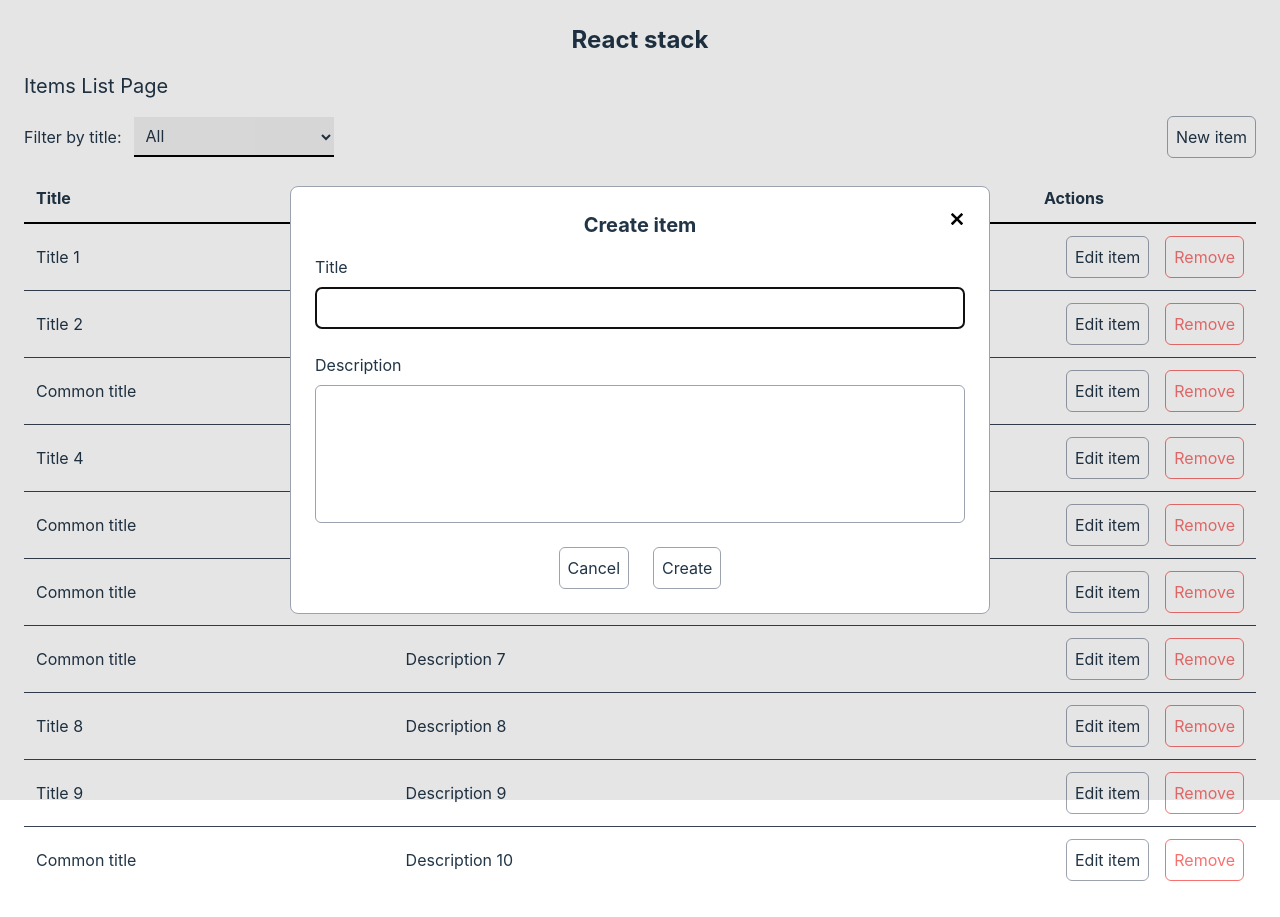
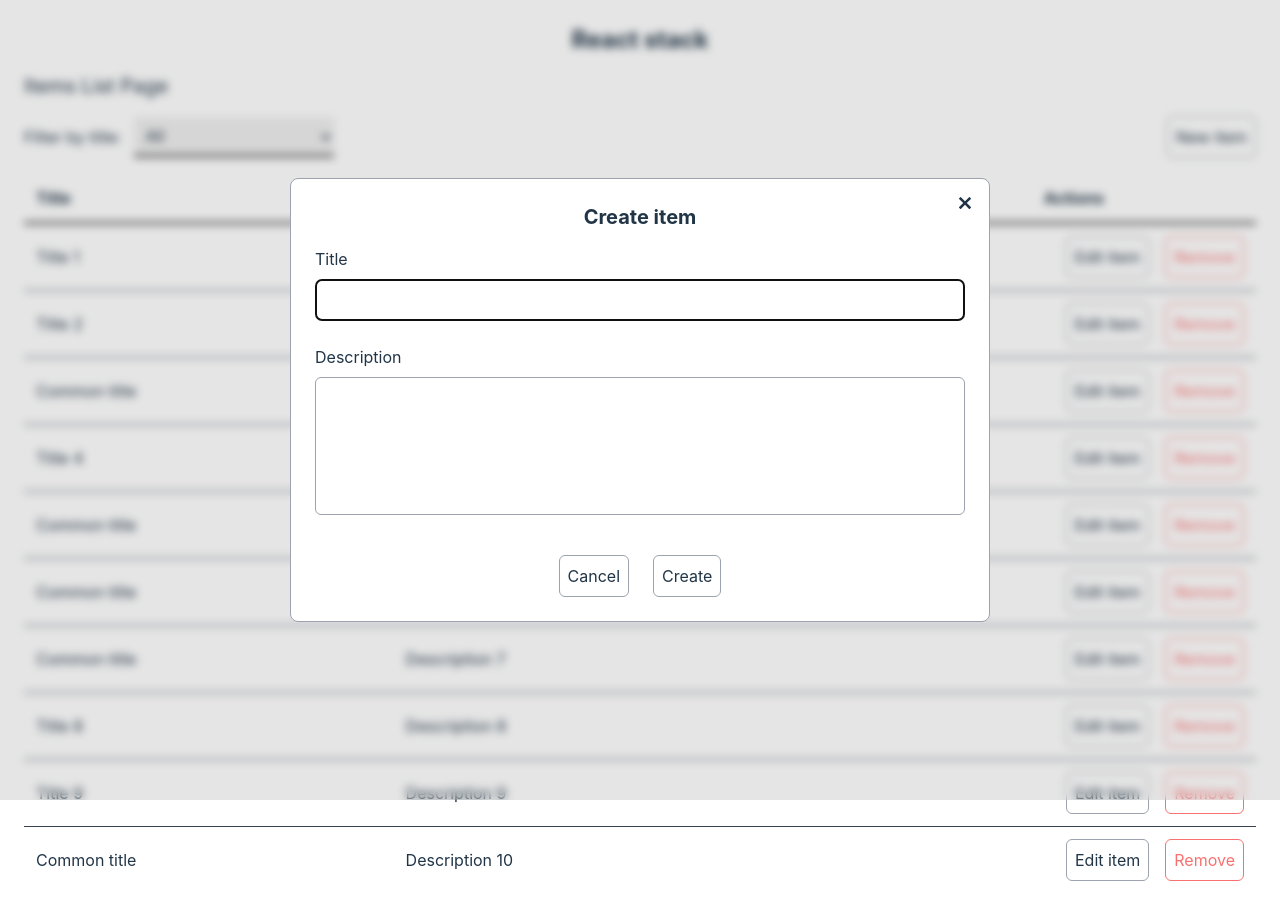
Before and after one commit to eugene-korobka/test-vite-react-stack, a React (Vite) app: page / in a window 1280 px wide. Both pictures are taken after a click on the button "New item". Built offline with nearby package versions, Linux system fonts and the light colour scheme; data requests are answered from the project's data file.

Commit message:
refactored modals with new components

```diff
--- /dev/null
+++ b/src/components/ModalComponents.tsx
@@ -0,0 +1,127 @@
+import React from "react";
+import { createPortal } from "react-dom";
+import { ReactComponent as CloseIcon } from "src/assets/close-icon.svg";
+
+const Backdrop = (props: React.PropsWithChildren) => {
+  const { children } = props;
+
+  return (
+    <div className="modal-back fixed top-0 bottom-0 left-0 right-0 p-6 overflow-hidden overscroll-contain flex justify-center items-center bg-black/10 backdrop-blur-sm">
+      {children}
+    </div>
+  );
+};
+
+const ModalBox = (props: React.PropsWithChildren) => {
+  const { children } = props;
+
+  return (
+    <div className="relative max-w-175 w-9/10 p-6 overflow-hidden overscroll-contain border border-solid border-gray-400 rounded-lg bg-[var(--light-bg-color)] dark:bg-[var(--dark-bg-color)]">
+      {children}
+    </div>
+  );
+};
+
+const ConfirmModalBox = (props: React.PropsWithChildren) => {
+  const { children } = props;
+
+  return (
+    <div className="relative max-w-175 p-6 overflow-hidden overscroll-contain border border-solid border-gray-400 rounded-lg bg-[var(--light-bg-color)] dark:bg-[var(--dark-bg-color)]">
+      {children}
+    </div>
+  );
+};
+
+type ModalCloseButtonProps = {
+  onClick?: React.MouseEventHandler;
+};
+
+const ModalCloseButton = (props: ModalCloseButtonProps) => {
+  const { onClick } = props;
+
+  return (
+    <button className="absolute top-6 right-6 translate-x-1/2 -translate-y-1/2 z-1 text-current" onClick={onClick}>
+      <CloseIcon className="w-4 h-4 text-current fill-current" />
+    </button>
+  );
+};
+
+type ModalBaseProps = React.PropsWithChildren & {
+  isOpen: boolean;
+  onClose?: () => void;
+};
+
+const BaseModal = (props: ModalBaseProps) => {
+  const { isOpen, children, onClose } = props;
+
+  if (isOpen) {
+    return createPortal(
+      <Backdrop>
+        <ModalBox>
+          {children}
+          <ModalCloseButton onClick={onClose} />
+        </ModalBox>
+      </Backdrop>,
+      document.body,
+    );
+  }
+
+  return null;
+};
+
+const ConfirmModal = (props: ModalBaseProps) => {
+  const { isOpen, children } = props;
+
+  if (isOpen) {
+    return createPortal(
+      <Backdrop>
+        <ConfirmModalBox>{children}</ConfirmModalBox>
+      </Backdrop>,
+      document.body,
+    );
+  }
+
+  return null;
+};
+
+type ModalHeaderProps = React.PropsWithChildren & {
+  title?: string;
+};
+
+const Header = (props: ModalHeaderProps) => {
+  const { title, children } = props;
+
+  return (
+    <header className="relative mb-4 last:mb-0">
+      {title && <div className="text-xl text-center font-bold">{title}</div>}
+      {children}
+    </header>
+  );
+};
+
+const Main = (props: React.PropsWithChildren) => {
+  const { children } = props;
+
+  return <main className="mb-4 overflow-y-hidden overscroll-contain text-start last:mb-0">{children}</main>;
+};
+
+const Footer = (props: React.PropsWithChildren) => {
+  const { children } = props;
+
+  return (
+    <footer className="flex justify-center items-center">
+      {children}
+    </footer>
+  );
+};
+
+export const Modal = {
+  Backdrop,
+  ModalBox,
+  ConfirmModalBox,
+  BaseModal,
+  ConfirmModal,
+  Header,
+  Main,
+  Footer,
+};
--- a/src/index.css
+++ b/src/index.css
@@ -3,14 +3,19 @@
 @tailwind utilities;
 
 :root {
+  --light-text-color: #213547;
+  --light-bg-color: #ffffff;
+  --dark-text-color: rgba(255, 255, 255, 0.87);
+  --dark-bg-color: #242424;
+
   font-family: Inter, Avenir, Helvetica, Arial, sans-serif;
   font-size: 16px;
   line-height: 24px;
   font-weight: 400;
 
   color-scheme: light dark;
-  color: rgba(255, 255, 255, 0.87);
-  background-color: #242424;
+  color: var(--dark-text-color);
+  background-color: var(--dark-bg-color);
 
   font-synthesis: none;
   text-rendering: optimizeLegibility;
@@ -28,7 +33,17 @@ body {
 
 @media (prefers-color-scheme: light) {
   :root {
-    color: #213547;
-    background-color: #ffffff;
+    color: var(--light-text-color);
+    background-color: var(--light-bg-color);
   }
 }
+
+@layer components {
+  .modal-back {
+    @apply backdrop-blur-sm;
+  }
+
+  .modal-back ~ .modal-back {
+    @apply bg-transparent;
+  }
+}
--- a/src/pages/ItemsList/CreateItemWidget/CreateItemConfirmModal.tsx
+++ b/src/pages/ItemsList/CreateItemWidget/CreateItemConfirmModal.tsx
@@ -1,5 +1,6 @@
 import { memo } from "react";
-import { createPortal } from "react-dom";
+
+import { Modal } from "components/ModalComponents";
 
 import { useAppDispatch, useAppSelector } from "store/hooks";
 
@@ -26,42 +27,34 @@ export function useCreateItemConfirmModalHandlers() {
     closeCreateItemConfirmModalWithConfirm,
     closeCreateItemConfirmModalWithCancel,
   };
-};
+}
 
 function useCreateItemConfirmModalState() {
   const isModalOpen = useAppSelector(createItemSelectors.selectIsConfirmCloseModalOpen);
-  const shouldMountModal = isModalOpen;
 
-  const {
-    closeCreateItemConfirmModalWithConfirm,
-    closeCreateItemConfirmModalWithCancel,
-  } = useCreateItemConfirmModalHandlers();
+  const { closeCreateItemConfirmModalWithConfirm, closeCreateItemConfirmModalWithCancel } =
+    useCreateItemConfirmModalHandlers();
 
   return {
-    shouldMountModal,
+    isModalOpen,
     closeCreateItemConfirmModalWithConfirm,
     closeCreateItemConfirmModalWithCancel,
   };
-};
+}
 
 export const CreateItemConfirmModal = memo(() => {
-  const {
-    shouldMountModal,
-    closeCreateItemConfirmModalWithConfirm,
-    closeCreateItemConfirmModalWithCancel,
-  } = useCreateItemConfirmModalState();
+  const { isModalOpen, closeCreateItemConfirmModalWithConfirm, closeCreateItemConfirmModalWithCancel } =
+    useCreateItemConfirmModalState();
 
-  if (shouldMountModal) {
-    return createPortal(
-      <div className="fixed top-0 bottom-0 left-0 right-0 p-6 flex justify-center items-center bg-black/10">
-        <div className="max-w-175 p-6 border border-solid border-gray-400 rounded-lg bg-white">
-          <header className="mb-4 text-center">Confirm exit</header>
-          <main className="mb-4 text-center">
+  return (
+    <Modal.ConfirmModal isOpen={isModalOpen}>
+      <Modal.Header title="Confirm exit" />
+      <Modal.Main>
         Your changes are not saved.
         <br />
         Are you sure you want to exit?
-          </main>
-          <footer className="flex justify-center items-center">
+      </Modal.Main>
+      <Modal.Footer>
         <button
           className="p-2 shrink-0 mr-4 last:mr-0 border border-solid border-gray-400 rounded-md"
           onClick={closeCreateItemConfirmModalWithCancel}
@@ -74,12 +67,7 @@ export const CreateItemConfirmModal = memo(() => {
         >
           Confirm
         </button>
-          </footer>
-        </div>
-      </div>,
-      document.body,
+      </Modal.Footer>
+    </Modal.ConfirmModal>
   );
-  }
-
-  return null;
 });
--- a/src/pages/ItemsList/CreateItemWidget/CreateItemWidgetV2.tsx
+++ b/src/pages/ItemsList/CreateItemWidget/CreateItemWidgetV2.tsx
@@ -1,7 +1,7 @@
-import { createPortal } from "react-dom";
-import { ReactComponent as CloseIcon } from 'src/assets/close-icon.svg';
 import { defaultFormValues, ItemForm, useItemFormOnSubmitHandler, useItemFormRef } from "src/experimental/ItemForm";
 import { areObjectEqualsByValues } from "src/utils/areObjectsEqualByValues";
+
+import { Modal } from "components/ModalComponents";
 
 import { useAppDispatch, useAppSelector } from "store/hooks";
 
@@ -29,8 +29,7 @@ const CreateItemModalButton = () => {
 const useCreateItemModalState = () => {
   const dispatch = useAppDispatch();
 
-  const isCreateModalOpen = useAppSelector(createItemSelectors.selectIsCreateModalOpen);
-  const shouldMountModal = isCreateModalOpen;
+  const isModalOpen = useAppSelector(createItemSelectors.selectIsCreateModalOpen);
 
   const closeCreateModal = () => {
     dispatch(createItemActions.closeCreateModal());
@@ -67,7 +66,7 @@ const useCreateItemModalState = () => {
   });
 
   return {
-    shouldMountModal,
+    isModalOpen,
     itemFormRef,
     submitItemForm,
     onCloseModal,
@@ -77,28 +76,17 @@ const useCreateItemModalState = () => {
 };
 
 const CreateItemModal = () => {
-  const { shouldMountModal, itemFormRef, submitItemForm, onCloseModal, onSubmitHandler, isItemCreating } =
+  const { isModalOpen, itemFormRef, submitItemForm, onCloseModal, onSubmitHandler, isItemCreating } =
     useCreateItemModalState();
 
-  if (shouldMountModal) {
-    return createPortal(
-      <div className="fixed top-0 bottom-0 left-0 right-0 p-6 flex justify-center items-center bg-black/10">
-        <div className="max-w-175 w-9/10 p-6 border border-solid border-gray-400 rounded-lg bg-white text-center">
-          <header className="relative mb-4 text-xl text-center font-bold">
-            <div>Create item</div>
-            <button className="absolute top-0 right-0" onClick={onCloseModal}>
-              <CloseIcon className="w-4 h-4" />
-            </button>
-            <CreateItemConfirmModal />
-          </header>
-          <main className="text-start">
+  return (
+    <Modal.BaseModal isOpen={isModalOpen} onClose={onCloseModal}>
+      <Modal.Header title="Create item" />
+      <Modal.Main>
         <ItemForm ref={itemFormRef} onSubmitHandler={onSubmitHandler} />
-          </main>
-          <footer className="flex justify-center items-center">
-            <button
-              className="mr-6 last:mr-0 p-2 border border-solid border-gray-400 rounded-md"
-              onClick={onCloseModal}
-            >
+      </Modal.Main>
+      <Modal.Footer>
+        <button className="mr-6 last:mr-0 p-2 border border-solid border-gray-400 rounded-md" onClick={onCloseModal}>
           Cancel
         </button>
         <button
@@ -108,14 +96,10 @@ const CreateItemModal = () => {
         >
           Create
         </button>
-          </footer>
-        </div>
-      </div>,
-      document.body,
+        <CreateItemConfirmModal />
+      </Modal.Footer>
+    </Modal.BaseModal>
   );
-  }
-
-  return null;
 };
 
 export const CreateItemWidgetV2 = () => {
--- a/src/pages/ItemsList/EditItemWidget/EditItemConfirmModal.tsx
+++ b/src/pages/ItemsList/EditItemWidget/EditItemConfirmModal.tsx
@@ -1,5 +1,6 @@
 import { memo } from "react";
-import { createPortal } from "react-dom";
+
+import { Modal } from "components/ModalComponents";
 
 import { useAppDispatch, useAppSelector } from "store/hooks";
 
@@ -30,7 +31,6 @@ export function useEditItemConfirmModalHandlers() {
 
 function useEditItemConfirmModalState() {
   const isModalOpen = useAppSelector(editItemSelectors.selectIsConfirmCloseModalOpen);
-  const shouldMountModal = isModalOpen;
 
   const {
     closeEditItemConfirmModalWithConfirm,
@@ -38,30 +38,25 @@ function useEditItemConfirmModalState() {
   } = useEditItemConfirmModalHandlers();
 
   return {
-    shouldMountModal,
+    isModalOpen,
     closeEditItemConfirmModalWithConfirm,
     closeEditItemConfirmModalWithCancel,
   };
 };
 
 export const EditItemConfirmModal = memo(() => {
-  const {
-    shouldMountModal,
-    closeEditItemConfirmModalWithConfirm,
-    closeEditItemConfirmModalWithCancel,
-  } = useEditItemConfirmModalState();
+  const { isModalOpen, closeEditItemConfirmModalWithConfirm, closeEditItemConfirmModalWithCancel } =
+    useEditItemConfirmModalState();
 
-  if (shouldMountModal) {
-    return createPortal(
-      <div className="fixed top-0 bottom-0 left-0 right-0 p-6 flex justify-center items-center bg-black/10">
-        <div className="max-w-175 p-6 border border-solid border-gray-400 rounded-lg bg-white">
-          <header className="mb-4 text-center">Confirm exit</header>
-          <main className="mb-4 text-center">
+  return (
+    <Modal.ConfirmModal isOpen={isModalOpen}>
+      <Modal.Header title="Confirm exit" />
+      <Modal.Main>
         Your changes are not saved.
         <br />
         Are you sure you want to exit?
-          </main>
-          <footer className="flex justify-center items-center">
+      </Modal.Main>
+      <Modal.Footer>
         <button
           className="p-2 shrink-0 mr-4 last:mr-0 border border-solid border-gray-400 rounded-md"
           onClick={closeEditItemConfirmModalWithCancel}
@@ -74,12 +69,7 @@ export const EditItemConfirmModal = memo(() => {
         >
           Confirm
         </button>
-          </footer>
-        </div>
-      </div>,
-      document.body,
+      </Modal.Footer>
+    </Modal.ConfirmModal>
   );
-  }
-
-  return null;
 });
--- a/src/pages/ItemsList/EditItemWidget/EditItemWidget.tsx
+++ b/src/pages/ItemsList/EditItemWidget/EditItemWidget.tsx
@@ -1,9 +1,9 @@
-import { createPortal } from "react-dom";
-import { ReactComponent as CloseIcon } from 'src/assets/close-icon.svg';
 import { ItemForm, useItemFormOnSubmitHandler, useItemFormRef } from "src/experimental/ItemForm";
 import { areObjectEqualsByValues } from "src/utils/areObjectsEqualByValues";
 
 import { RemoveItemButtonWithConfirmWidget } from 'pages/ItemsList/RemoveItemButtonWidget/RemoveItemButtonWithConfirmWidget';
+
+import { Modal } from "components/ModalComponents";
 
 import { useAppDispatch, useAppSelector } from "store/hooks";
 
@@ -37,14 +37,16 @@ type EditItemModalProps = {
   itemId: ItemTypeId;
 };
 
+function useIsEditItemModalOpen(itemId) {
+  const isEditModalOpen = useAppSelector(editItemSelectors.selectIsEditModalOpen);
+  const currentModalId = useAppSelector(editItemSelectors.selectCurrentModalId);
+  const isModalOpen = Boolean(currentModalId && currentModalId === itemId && isEditModalOpen);
+
+  return isModalOpen;
+};
+
 function useEditItemModalState(props: EditItemModalProps) {
   const { itemId } = props;
-
-  const isEditModalOpen = useAppSelector(editItemSelectors.selectIsEditModalOpen);
-  const currentModalId = useAppSelector(editItemSelectors.selectCurrentModalId);
-  const shouldMountModal = Boolean(currentModalId && currentModalId === itemId && isEditModalOpen);
-
-  const { data: itemById, isFetching: isFetchingItemById } = useFetchItemByIdQuery({ itemId }, { skip: !shouldMountModal });
 
   const dispatch = useAppDispatch();
 
@@ -52,11 +54,11 @@ function useEditItemModalState(props: EditItemModalProps) {
     dispatch(editItemActions.closeEditModal());
   };
 
-  const {
-    itemFormRef,
-    getFormValues,
-    submitItemForm,
-  } = useItemFormRef();
+  const isModalOpen = useIsEditItemModalOpen(itemId);
+
+  const { data: itemById, isFetching: isFetchingItemById } = useFetchItemByIdQuery({ itemId }, { skip: !isModalOpen });
+
+  const { itemFormRef, getFormValues, submitItemForm } = useItemFormRef();
 
   const formData = useAppSelector(editItemSelectors.selectFormData);
 
@@ -91,7 +93,7 @@ function useEditItemModalState(props: EditItemModalProps) {
     itemById,
     isFetchingItemById,
     isItemUpdating,
-    shouldMountModal,
+    isModalOpen,
     itemFormRef,
     onSubmitHandler,
     submitItemForm,
@@ -105,35 +107,24 @@ const EditItemModal = (props: EditItemModalProps) => {
     itemById,
     isFetchingItemById,
     isItemUpdating,
-    shouldMountModal,
+    isModalOpen,
     itemFormRef,
     onSubmitHandler,
     submitItemForm,
     onCloseModal,
   } = useEditItemModalState(props);
 
-  if (shouldMountModal) {
-    return createPortal(
-      <div className="fixed top-0 bottom-0 left-0 right-0 p-6 flex justify-center items-center bg-black/10">
-        <div className="max-w-175 w-9/10 p-6 border border-solid border-gray-400 rounded-lg bg-white text-center">
-          <header className="relative mb-4 text-xl text-center font-bold">
-            <div>Edit item</div>
-            <button className="absolute top-0 right-0" onClick={onCloseModal}>
-              <CloseIcon className="w-4 h-4" />
-            </button>
-            <EditItemConfirmModal />
-          </header>
-          <main className="text-start">
+  return (
+    <Modal.BaseModal isOpen={isModalOpen} onClose={onCloseModal}>
+      <Modal.Header title="Edit item" />
+      <Modal.Main>
         {isFetchingItemById && <div className="w-full">Loading...</div>}
         {!isFetchingItemById && itemById && (
           <ItemForm ref={itemFormRef} initialValues={itemById} onSubmitHandler={onSubmitHandler} />
         )}
-          </main>
-          <footer>
-            <button
-              className="mr-6 last:mr-0 p-2 border border-solid border-gray-400 rounded-md"
-              onClick={onCloseModal}
-            >
+      </Modal.Main>
+      <Modal.Footer>
+        <button className="mr-6 last:mr-0 p-2 border border-solid border-gray-400 rounded-md" onClick={onCloseModal}>
           Cancel
         </button>
         <button
@@ -144,14 +135,10 @@ const EditItemModal = (props: EditItemModalProps) => {
           Save
         </button>
         <RemoveItemButtonWithConfirmWidget itemId={itemId} />
-          </footer>
-        </div>
-      </div>,
-      document.body,
+        <EditItemConfirmModal />
+      </Modal.Footer>
+    </Modal.BaseModal>
   );
-  }
-
-  return null;
 };
 
 type EditItemWidgetProps = {
--- a/src/pages/ItemsList/RemoveItemButtonWidget/RemoveItemConfirmModal.tsx
+++ b/src/pages/ItemsList/RemoveItemButtonWidget/RemoveItemConfirmModal.tsx
@@ -1,5 +1,6 @@
 import { memo } from "react";
-import { createPortal } from "react-dom";
+
+import { Modal } from "components/ModalComponents";
 
 import { useAppDispatch, useAppSelector } from "store/hooks";
 
@@ -10,6 +11,16 @@ import { ItemTypeId } from "./store/types";
 
 type RemoveItemConfirmModalProps = {
   itemId: ItemTypeId;
+};
+
+function useIsModalOpen(itemId) {
+  const isOpen = useAppSelector(removeItemSelectors.selectIsConfirmRemoveModalOpen);
+
+  const currentModalId = useAppSelector(removeItemSelectors.selectCurrentModalId);
+
+  const isModalOpen = Boolean(currentModalId && currentModalId === itemId && isOpen);
+
+  return isModalOpen;
 };
 
 function useRemoveItemConfirmModal(props: RemoveItemConfirmModalProps) {
@@ -35,12 +46,10 @@ function useRemoveItemConfirmModal(props: RemoveItemConfirmModalProps) {
 
   const isConfirmButtonDisabled = !itemId || isItemRemoving;
 
-  const isModalOpen = useAppSelector(removeItemSelectors.selectIsConfirmRemoveModalOpen);
-  const currentModalId = useAppSelector(removeItemSelectors.selectCurrentModalId);
-  const shouldMountModal = currentModalId && currentModalId === itemId && isModalOpen;
+  const isModalOpen = useIsModalOpen(itemId);
 
   return {
-    shouldMountModal,
+    isModalOpen,
     isConfirmButtonDisabled,
     closeModal,
     confirmRemove,
@@ -48,15 +57,13 @@ function useRemoveItemConfirmModal(props: RemoveItemConfirmModalProps) {
 };
 
 export const RemoveItemConfirmModal = memo((props: RemoveItemConfirmModalProps) => {
-  const { shouldMountModal, isConfirmButtonDisabled, closeModal, confirmRemove } = useRemoveItemConfirmModal(props);
+  const { isModalOpen, isConfirmButtonDisabled, closeModal, confirmRemove } = useRemoveItemConfirmModal(props);
 
-  if (shouldMountModal) {
-    return createPortal(
-      <div className="fixed top-0 bottom-0 left-0 right-0 p-6 flex justify-center items-center bg-black/10">
-        <div className="max-w-175 p-6 border border-solid border-gray-400 rounded-lg bg-white">
-          <header className="mb-4 text-center">Confirm remove</header>
-          <main className="mb-4 text-center">Are you sure you want to remove item?</main>
-          <footer className="flex justify-center items-center">
+  return (
+    <Modal.ConfirmModal isOpen={isModalOpen}>
+      <Modal.Header title="Confirm remove" />
+      <Modal.Main>Are you sure you want to remove item?</Modal.Main>
+      <Modal.Footer>
         <button
           className="p-2 shrink-0 mr-4 last:mr-0 border border-solid border-gray-400 rounded-md"
           onClick={closeModal}
@@ -70,12 +77,7 @@ export const RemoveItemConfirmModal = memo((props: RemoveItemConfirmModalProps)
         >
           Confirm
         </button>
-          </footer>
-        </div>
-      </div>,
-      document.body,
+      </Modal.Footer>
+    </Modal.ConfirmModal>
   );
-  }
-
-  return null;
 });
```
Also changed, not shown: src/pages/ItemsList/EditItemWidget/store/editItem.slice.ts (+7 -3 lines), src/pages/ItemsList/CreateItemWidget/CreateItemWidget.deprecated.tsx (renamed from src/pages/ItemsList/CreateItemWidget/CreateItemWidget.tsx). Lines whose indentation alone changed are shown as unchanged.
